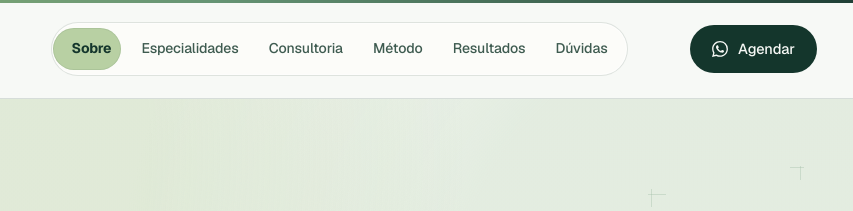
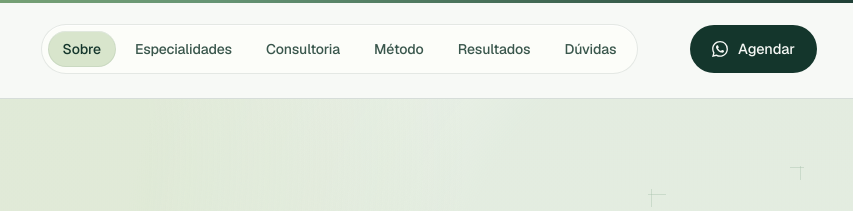
Before and after one commit to hlspablo/nutri-land, a website: page index.html in a window 1280 px wide. Shown: the top 211 px of the page, 427-1280 px from the left. Drawn offline with nearby package versions, Linux system fonts and the light colour scheme; files that its build step writes are made by us from their sources; a web font is replaced by a local one.

Commit message:
style(nav): refine navigation link styles and pill animation
Update the CSS for navigation links to improve alignment, padding, and hover effects, enhancing the overall user experience. Adjust the pill animation's transform calculation for better positioning, ensuring a smoother visual transition. These changes aim to create a more cohesive and visually appealing navigation interface.

```diff
--- a/index.html
+++ b/index.html
@@ -860,7 +860,7 @@
     const r = el.getBoundingClientRect();
     const pr = navLinks.getBoundingClientRect();
     pill.style.width = r.width + 'px';
-    pill.style.transform = `translateX(${r.left - pr.left - 5}px)`;
+    pill.style.transform = `translateX(${r.left - pr.left - navLinks.clientLeft}px)`;
   };
   links.forEach(a => {
     a.addEventListener('mouseenter', () => { pill.classList.add('show'); movePillTo(a); });
--- a/src/input.css
+++ b/src/input.css
@@ -247,29 +247,34 @@ nav.top.shrunk .main-row { height: 78px; }
 @media (max-width: 520px) { .logo .name .crn { display: none; } }
 
 .nav-links {
-  position: relative; display: flex; gap: 2px;
-  font-size: 14px; color: var(--ink-soft);
-  background: color-mix(in oklab, var(--paper) 86%, white 14%);
-  border: 1px solid color-mix(in oklab, var(--forest) 13%, transparent);
-  border-radius: 999px; padding: 5px;
-  box-shadow: inset 0 0 0 1px rgba(255,255,255,.55), 0 16px 34px -30px rgba(20,54,44,.35);
+  position: relative; display: flex; align-items: center; gap: 4px;
+  font-size: 14px; line-height: 1; color: color-mix(in oklab, var(--ink-soft) 88%, var(--forest));
+  background: color-mix(in oklab, var(--paper) 80%, white 20%);
+  border: 1px solid color-mix(in oklab, var(--forest) 10%, transparent);
+  border-radius: 999px; padding: 6px;
+  box-shadow: inset 0 1px 0 rgba(255,255,255,.76), 0 14px 34px -30px rgba(20,54,44,.34);
 }
 .nav-links a {
   position: relative; z-index: 2;
-  padding: 10px 14px; border-radius: 999px;
-  transition: color .25s; letter-spacing: -0.005em;
-  font-weight: 500;
-}
-.nav-links a:hover { color: var(--forest); font-weight: 500; }
-.nav-links a.active { color: var(--forest); font-weight: 700; letter-spacing: -0.01em; }
-.nav-links:hover a.active:not(:hover) { color: var(--ink-soft); font-weight: 400; }
+  display: inline-flex; align-items: center; justify-content: center;
+  min-height: 36px; padding: 0 15px; border-radius: 999px;
+  transition: color .22s var(--ease-out); letter-spacing: -0.006em;
+  font-weight: 500; white-space: nowrap;
+}
+.nav-links a:hover,
+.nav-links a.active { color: var(--forest); }
+.nav-links:hover a.active:not(:hover) { color: color-mix(in oklab, var(--ink-soft) 88%, var(--forest)); }
+.nav-links a:focus-visible {
+  outline: 1.5px solid color-mix(in oklab, var(--accent-dk) 62%, transparent);
+  outline-offset: 4px;
+}
 .nav-links .pill {
-  position: absolute; top: 5px; left: 0;
-  height: calc(100% - 10px); width: 0;
-  background: color-mix(in oklab, var(--accent) 62%, var(--paper)); border-radius: 999px;
-  transition: transform .45s var(--ease-bounce), width .45s var(--ease-bounce), opacity .25s;
+  position: absolute; top: 6px; left: 0;
+  height: calc(100% - 12px); width: 0;
+  background: color-mix(in oklab, var(--accent) 32%, var(--paper)); border-radius: 999px;
+  transition: transform .42s var(--ease-out), width .42s var(--ease-out), opacity .22s;
   opacity: 0; z-index: 1;
-  box-shadow: inset 0 0 0 1px color-mix(in oklab, var(--forest) 8%, transparent);
+  box-shadow: inset 0 0 0 1px color-mix(in oklab, var(--forest) 7%, transparent), inset 0 1px 0 rgba(255,255,255,.62);
 }
 .nav-links:hover .pill, .nav-links .pill.show { opacity: 1; }
 @media (max-width: 920px) { .nav-links { display: none; } }
```
